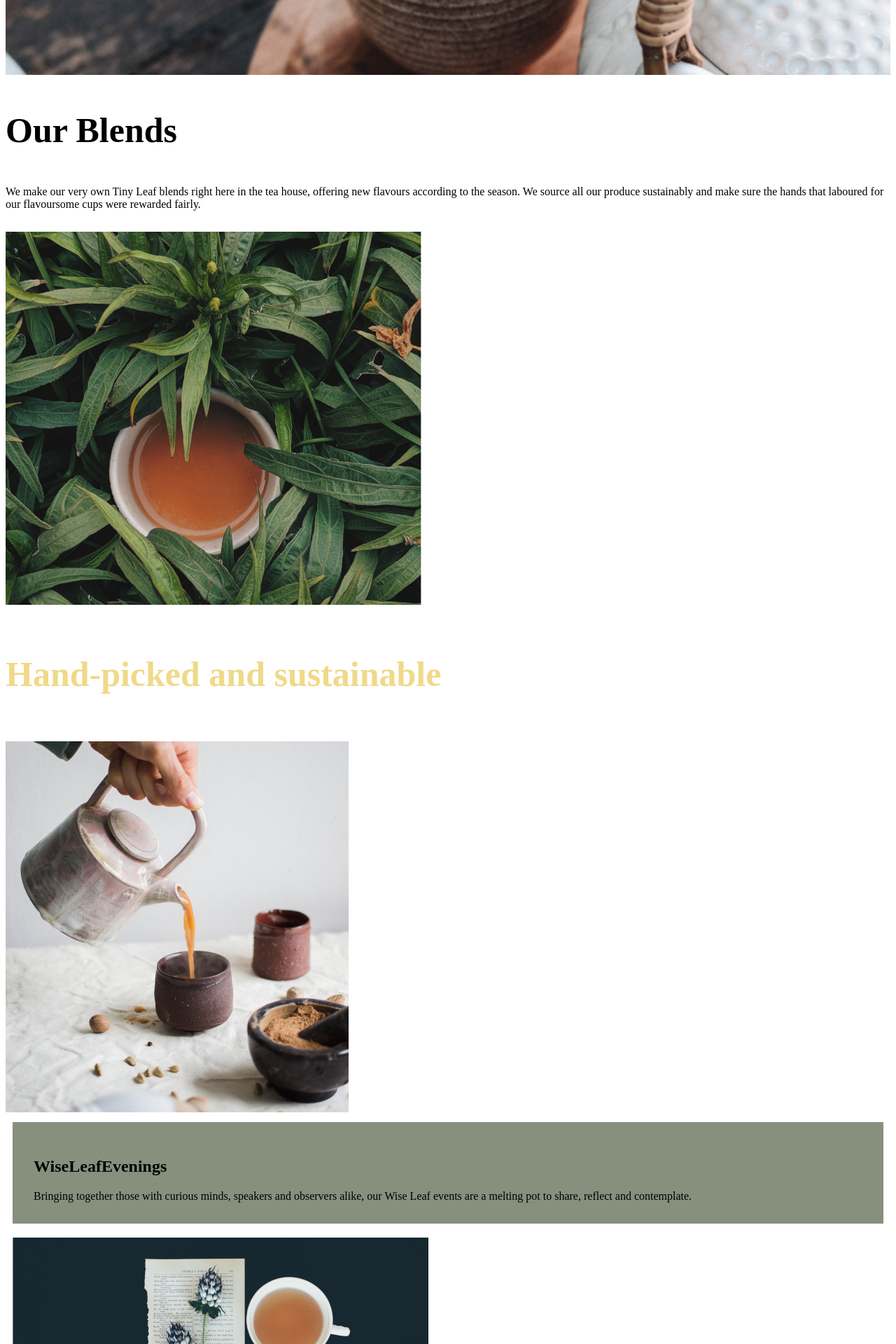
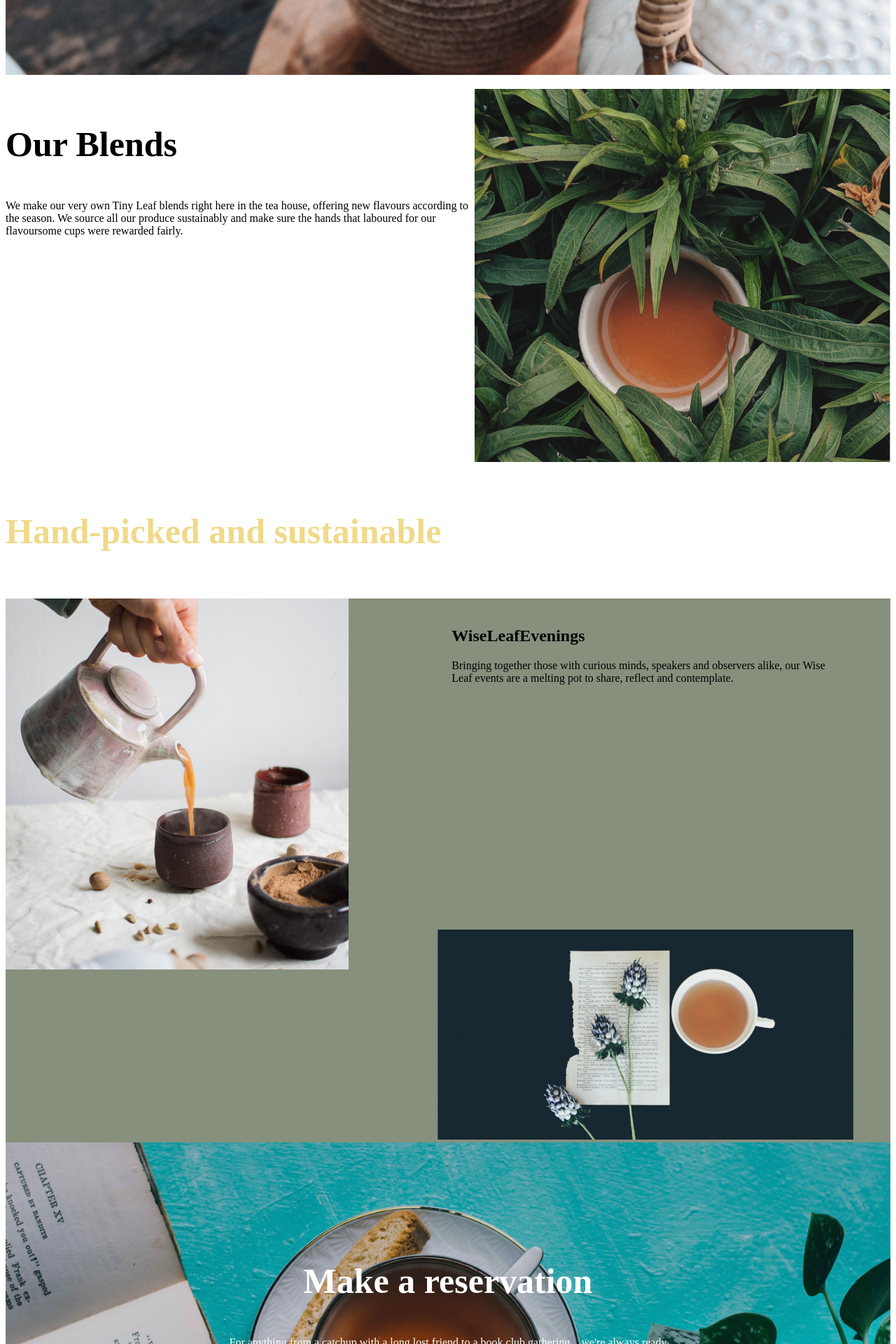
Before and after one commit to zkhing/tiny-leaf, a React (Create React App) app: page / in a window 1280 px wide. Shown: the part 580-2500 px from the top of the page at 70% size. Built offline with nearby package versions, Linux system fonts and the light colour scheme.

Commit message:
Added wiseleaf css grid media query for tablet

```diff
--- a/src/components/Home/About/Ourblends.jsx
+++ b/src/components/Home/About/Ourblends.jsx
@@ -2,17 +2,27 @@ import img1 from '../../../images/Home/Blend.png'
 
 function Ourblends() {
   return (
-    <div className='blends-container'>
-      <h3>Our Blends</h3>
-      <p className='blend-txt'>
-        We make our very own Tiny Leaf blends right here in the tea house,
-        offering new flavours according to the season. We source all our produce
-        sustainably and make sure the hands that laboured for our flavoursome
-        cups were rewarded fairly.
-      </p>
-      <img src={img1} alt="Our blends" />
-      <h4 className='hand-picked-txt'>Hand-picked and sustainable</h4>
-    </div>
+    <>
+      <div className="blend-container">
+        <section className="blend-info">
+          <h3>Our Blends</h3>
+          <p className="blend-txt">
+            We make our very own Tiny Leaf blends right here in the tea house,
+            offering new flavours according to the season. We source all our
+            produce sustainably and make sure the hands that laboured for our
+            flavoursome cups were rewarded fairly.
+          </p>
+        </section>
+
+        <section>
+          <img className="blend-img" src={img1} alt="Our blends" />
+        </section>
+      </div>
+
+      <section>
+        <h4 className="hand-picked-txt">Hand-picked and sustainable</h4>
+      </section>
+    </>
   );
 }
 
--- a/src/components/Home/About/WiseLeafEvenings.jsx
+++ b/src/components/Home/About/WiseLeafEvenings.jsx
@@ -4,13 +4,12 @@ import img2 from "../../../images/Home/Wiseleaf2.png";
 
 function WiseLeafEvenings() {
   return (
-    <div className="wiseleaf-container">
+    <>
+      <section className="wiseleaf-container">
+        <div className="wiseleaf-img1">
+          <img src={img1} alt="teapot" />
+        </div>
 
-      <section>
-        <img src={img1} alt="" />
-      </section>
-
-      <section>
         <div className="wiseleaf-info">
           <h2>WiseLeafEvenings</h2>
           <p>
@@ -19,12 +18,12 @@ function WiseLeafEvenings() {
             contemplate.
           </p>
         </div>
+
+        <div className="wiseleaf-img2">
+          <img src={img2} alt="flowers" />
+        </div>
       </section>
-
-      <section>
-        <img className="wiseLeaf-img2" src={img2} alt="" />
-      </section>
-    </div>
+    </>
   );
 }
 
--- a/src/components/Home/Gallery/Gallery.jsx
+++ b/src/components/Home/Gallery/Gallery.jsx
@@ -5,10 +5,9 @@ import ImageSlider from "./ImageSlider";
 
 function Gallery() {
   return (
-    <div className='glarrey-container'>
+    <div className='gallery-container'>
       <h2>Gallery</h2>
       <ImageSlider images={images}/>
-      {/* <img className='gallery-img' src={img1} alt=''/> */}
     </div>
   );
 }
--- a/src/components/Home/Gallery/images.js
+++ b/src/components/Home/Gallery/images.js
@@ -7,22 +7,22 @@ const images = [
   {
     id: 1,
     src: img1,
-    alt: "Image 1",
+    alt: "Image1",
   },
   {
     id: 2,
     src: img2,
-    alt: "Image 2",
+    alt: "Image2",
   },
   {
     id: 3,
     src: img3,
-    alt: "Image 3",
+    alt: "Image3",
   },
   {
     id: 4,
     src: img4,
-    alt: "Image 3",
+    alt: "Image4",
   }
 ];
 
--- a/src/components/Reservations/ReservationForm.jsx
+++ b/src/components/Reservations/ReservationForm.jsx
@@ -50,7 +50,7 @@ function ReservationForm() {
           <label>Contact number</label>
         </div>
 
-        <div className='second-input'>
+        <div className="second-input">
           <input
             type="text"
             value={name}
@@ -71,6 +71,13 @@ function ReservationForm() {
           />
         </div>
 
+        <div>
+          <input type="checkbox" value="tandc" />
+            By requesting this booking, I am accepting Tiny Leaf's Terms and
+            Conditions.
+
+        </div>
+
         <button type="submit">Reserve</button>
       </form>
     </div>
--- a/src/index.css
+++ b/src/index.css
@@ -5,7 +5,7 @@ h1 {
   font-family: "Cormorant";
 }
 
-h3{
+h3 {
   font-size: 50px;
 }
 
@@ -22,20 +22,14 @@ p {
   flex-direction: column;
 }
 
-.header-logo{
+.header-logo {
   display: flex;
-  justify-content: left;
   padding-left: 10px;
-}
-
-.navbar {
-  display: flex;
-  justify-content: right;
-  margin: 0%;
 }
 
 ul {
   display: flex;
+  justify-content: flex-end;
   flex-direction: row;
   list-style-type: none;
   padding: 20px;
@@ -50,7 +44,7 @@ li {
   text-decoration: none;
 }
 
-li:hover{
+li:hover {
   background-color: var(--colour-biscuit);
 }
 
@@ -68,7 +62,6 @@ li:hover{
   display: flex;
   justify-content: center;
   padding-top: 20px;
-
 }
 
 .footer-info {
@@ -77,7 +70,7 @@ li:hover{
 
 .social-logo {
   display: flex;
- justify-content: flex-end;
+  justify-content: flex-end;
 }
 
 /* ---------------------------  */
@@ -97,7 +90,6 @@ li:hover{
   font-size: 88px;
 }
 
-
 /* about section starts here  */
 .blend-txt {
   padding-bottom: 30px;
@@ -109,18 +101,10 @@ li:hover{
 }
 
 /* wise-leaf section starts here*/
-.wiseleaf-container {
-  display: grid;
-}
-
 .wiseleaf-info {
   background-color: var(--colour-sage);
-  padding: 30px;
-  margin: 10px;
-}
-
-.wiseLeaf-img2 {
-  margin: 10px;
+  padding: 20px;
+  margin-bottom: 20px;
 }
 
 /* reservation section starts here */
@@ -153,8 +137,6 @@ li:hover{
 .imgslider {
   width: 100%;
 }
-
-
 
 /* -------------------------- */
 /* Menu page starts here */
@@ -266,6 +248,11 @@ li:hover{
   flex-direction: column;
 }
 
+input,
+label {
+  color: var(--colour-sage);
+}
+
 .first-label,
 .first-input {
   display: flex;
@@ -283,8 +270,8 @@ li:hover{
   background-image: url("./images/Reservations/Background.png");
   display: flex;
   justify-content: center;
+  align-items: center;
   color: var(--colour-white);
-  align-items: center;
   min-height: 500px;
   background-size: cover;
 }
@@ -302,3 +289,40 @@ li:hover{
   color: var(--colour-sage);
   padding: 15px;
 }
+
+/* ----------- */
+@media only screen and (min-width: 540px) {
+  .blend-container {
+    display: flex;
+    margin-top: 20px;
+  }
+
+  /* ----------wiseleaf grid for tablet------ */
+  .wiseleaf-container {
+    display: grid;
+    grid-template-columns: 50px 5fr 70px 6fr 50px;
+    grid-template-rows: 50px 5fr 3fr 50px;
+    background-color: var(--colour-sage);
+  }
+
+  .wiseleaf-info {
+    grid-column: 4/5;
+    grid-row: 1/3;
+  }
+
+  .wiseLeaf-img1 {
+    grid-column: 2/3;
+    grid-row: 3/4;
+  }
+
+  .wiseleaf-img2 {
+    grid-column: 4/5;
+    grid-row: 3/5;
+  }
+
+  /* -------Footer--------- */
+  .footer-info {
+    display: flex;
+    justify-content: space-around;
+  }
+}
```
